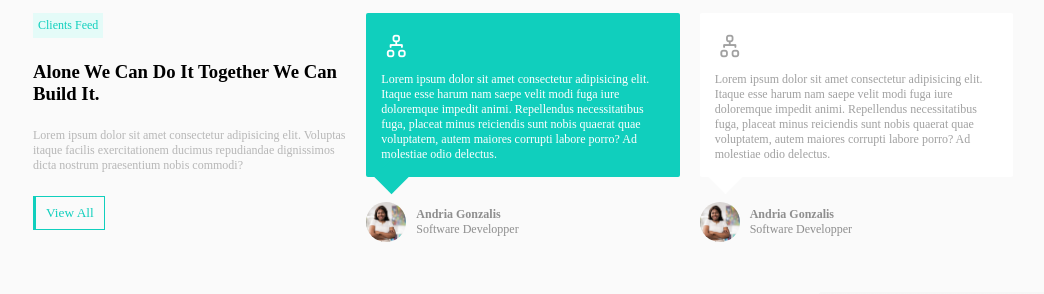
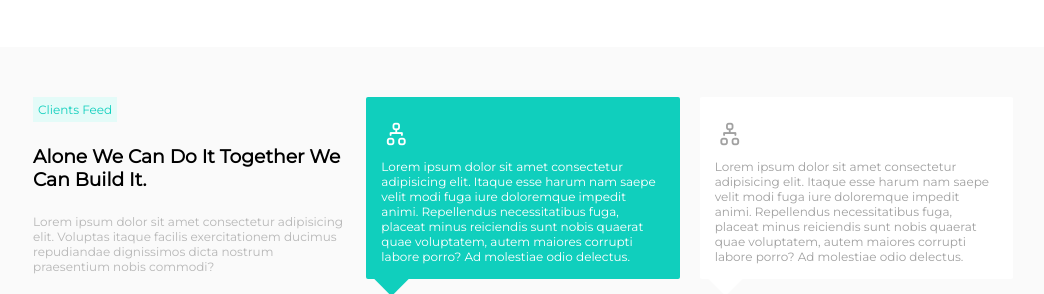
Before and after one commit to ouaana/Web-sample, a plain HTML site: page index.html in a window 1280 px wide. Shown: the part 2099-2393 px from the top of the page, without its empty margins (117-1161 px from the left). Drawn offline with Linux system fonts and the light colour scheme; files whose address does not match are found by name.

Commit message:
Update style.css

```diff
--- a/style.css
+++ b/style.css
@@ -1,7 +1,9 @@
+@import url('https://fonts.googleapis.com/css2?family=Montserrat&display=swap');
+
 * {
     padding: 0;
     margin: 0;
-    font-family: Montserrat;
+    font-family: 'Montserrat', sans-serif;
     box-sizing: border-box;
     scroll-behavior: smooth;
   }
```
